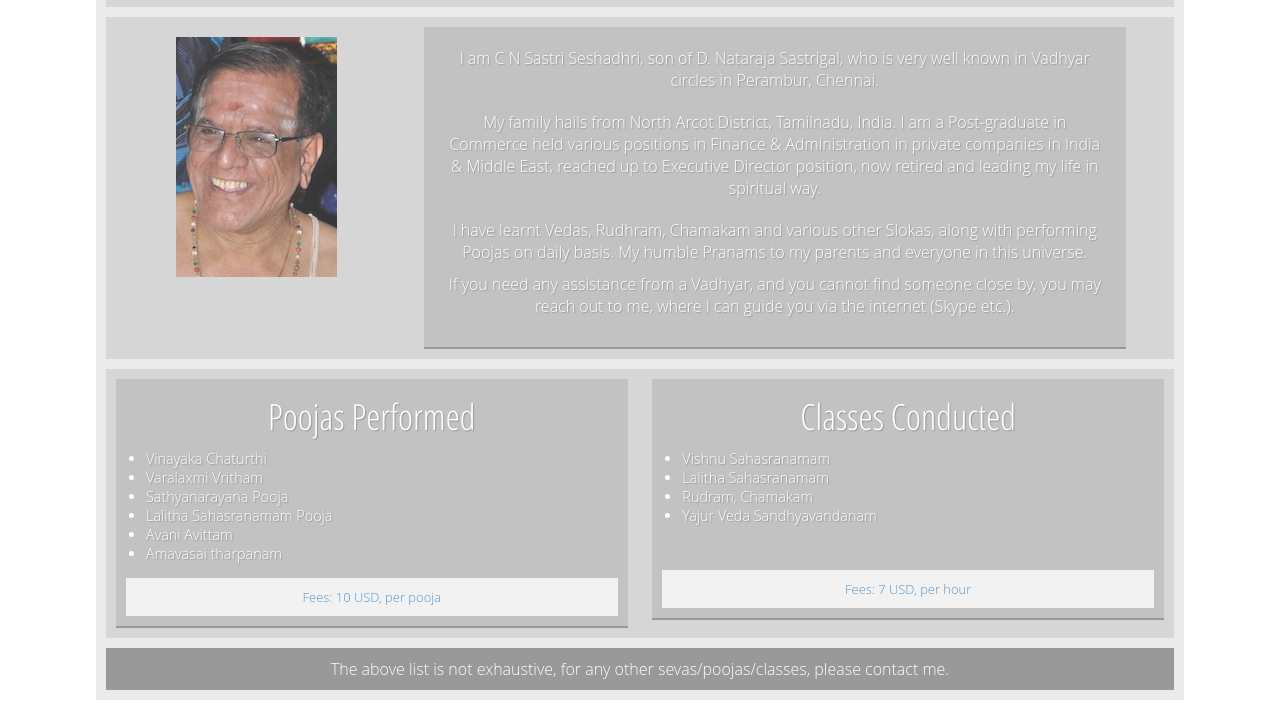
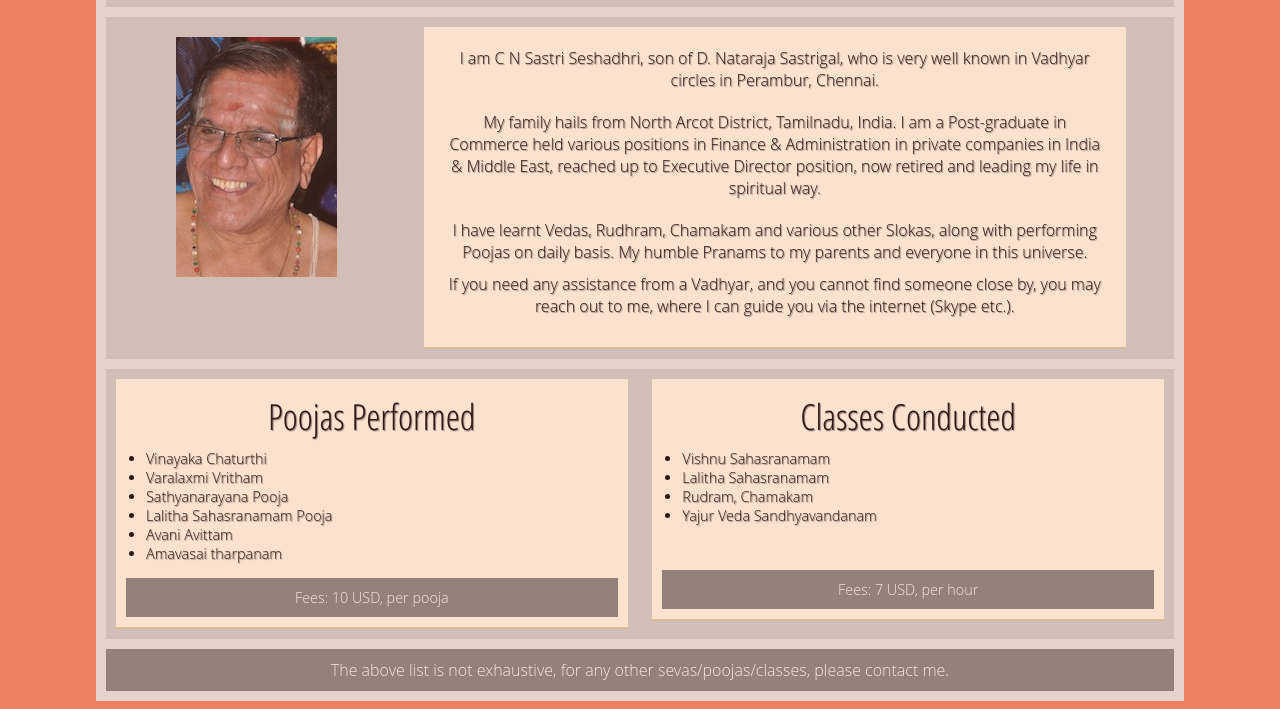
Before and after one commit to sriv/virtualvadhyar, a plain HTML site: page index.html in a window 1280 px wide. Shown: the part 323-1032 px from the top of the page. Drawn offline with Linux system fonts and the light colour scheme.

Commit message:
changed colour theme to orange background

```diff
--- a/css/main.css
+++ b/css/main.css
@@ -15,8 +15,10 @@ body {
   font-family: 'Open Sans', Helvetica, sans-serif;
   font-weight: 100;
   text-align: center;
-  color: white;
-  text-shadow: 1px 1px 1px gray; }
+  color: black;
+  text-shadow: 1px 1px 1px gray;
+  background-color: rgba(233, 76, 33, 0.7);
+}
 
 div {
   background: #cccccc;
@@ -61,6 +63,7 @@ h2 {
 
 .context {
   background: gray;
+    color: white;
   margin: 0; }
 
 #profile-pic {
@@ -70,19 +73,13 @@ h2 {
 }
 
 #content-block, #profile-details {
-  background: #b3b3b3;
-  border-bottom: 2px solid gray; }
+  background: rgb(255, 251, 234);
+  border-bottom: 2px solid rgb(210, 202, 167); }
   @media screen and (min-width: 320px) and (max-width: 480px) {
     #content-block {
       margin-bottom: 10px; } }
   #content-block p {
     margin-top: 10px; }
-  #content-block .highlight {
-    font-size: 90%;
-    color: #0b71bf;
-    background: white;
-    opacity: .8;
-    text-shadow: none; }
 
 #container {
   background: #e6e6e6;
--- a/index.html
+++ b/index.html
@@ -51,7 +51,7 @@
                         <li>Avani Avittam</li>
                         <li>Amavasai tharpanam</li>
                     </ul>
-                    <p class="highlight">Fees: 10 USD, per pooja</p>
+                    <p class="context">Fees: 10 USD, per pooja</p>
                 </div>
                 <div id="content-block">
                     <h2>Classes Conducted</h2>
@@ -62,7 +62,7 @@
                         <li>Yajur Veda Sandhyavandanam</li>
                     </ul>
                     <p></p>
-                    <p class="highlight">Fees: 7 USD, per hour</p>
+                    <p class="context">Fees: 7 USD, per hour</p>
                 </div>
             </div>
             <p class="context">The above list is not exhaustive, for any other sevas/poojas/classes, please contact me.</p>
```
